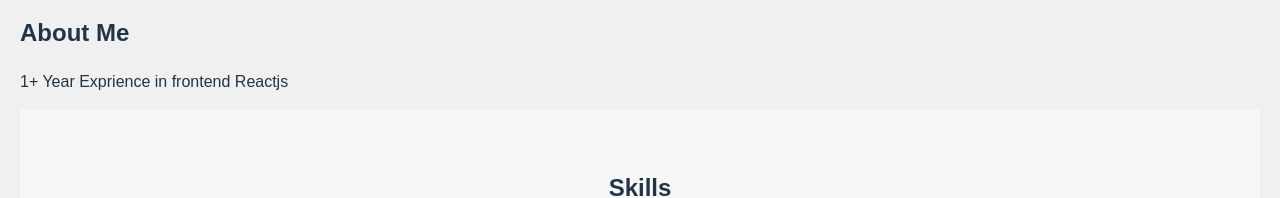
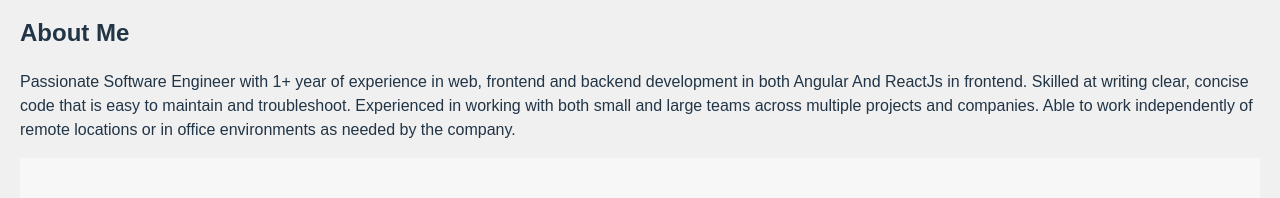
Before and after one commit to coding-At-GitHub/portfolio-web-typescript, a React (Vite) app: page / in a window 1280 px wide. Shown: the part 198-396 px from the top of the page. Built offline with nearby package versions, Linux system fonts and the light colour scheme.

Commit message:
Update home.jsx

```diff
--- a/src/Components/home.jsx
+++ b/src/Components/home.jsx
@@ -206,7 +206,10 @@ function MainPage() {
                 <section >
                     <h2>About Me</h2>
                     <p>
-                      1+ Year Exprience in frontend Reactjs
+                      Passionate Software Engineer with 1+ year of experience in web, frontend and backend development in both Angular And ReactJs in
+frontend. Skilled at writing clear, concise code that is easy to maintain and troubleshoot. Experienced in working with both small and
+large teams across multiple projects and companies. Able to work independently of remote locations or in office environments as
+needed by the company.
                     </p>
 
                 </section>
```
